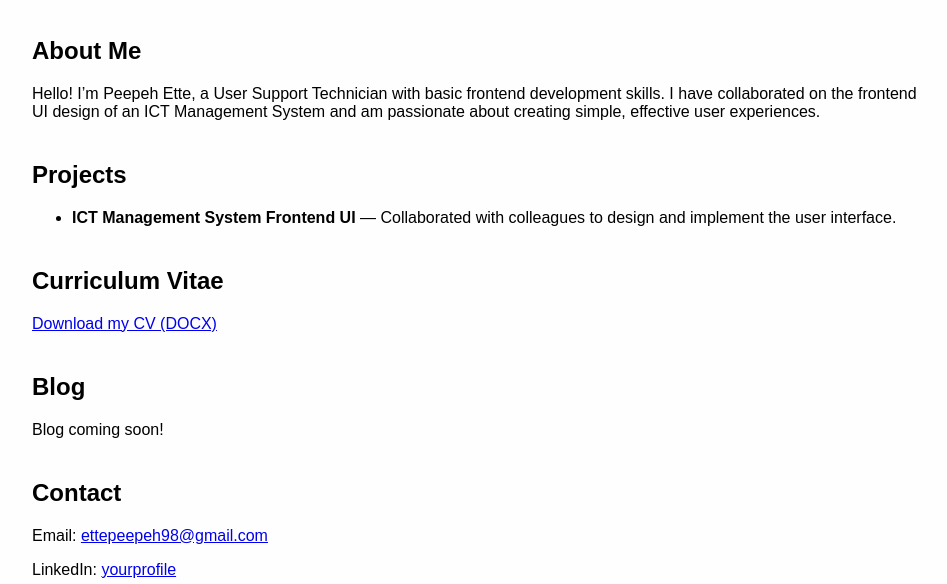
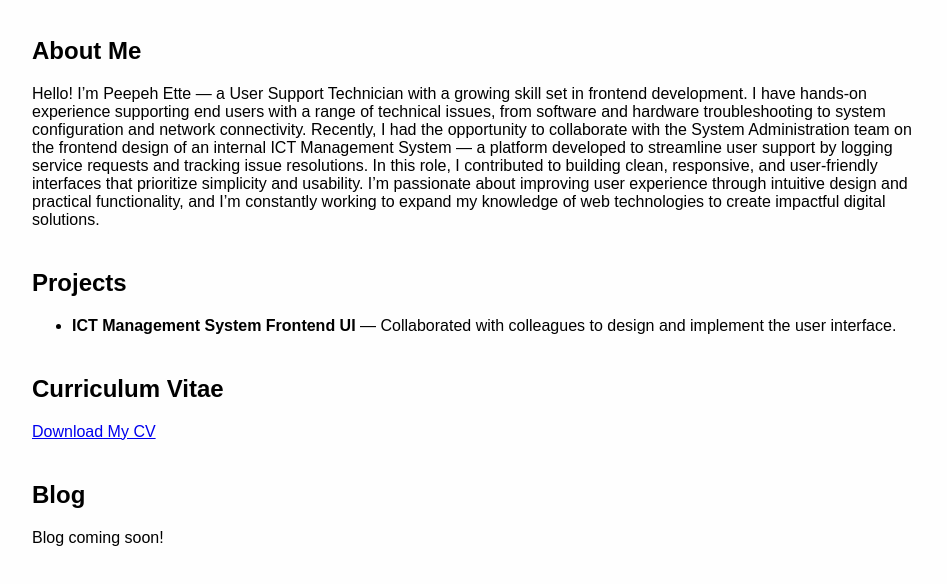
Before and after one commit to Peepeh-Ette/Peepeh-Ette.github.io, a plain HTML site: page index.html in a window 1280 px wide. Shown: the part 148-732 px from the top of the page, without its empty margins (158-1105 px from the left). Drawn offline with Linux system fonts and the light colour scheme.

Commit message:
Add Porfolio Picture and refined About Me

```diff
--- a/index.html
+++ b/index.html
@@ -3,6 +3,7 @@
 <head>
   <meta charset="UTF-8" />
   <meta name="viewport" content="width=device-width, initial-scale=1" />
+  <img src="/assets/profile_pic.jpg" alt="Peepeh Ette Portfolio Logo" style="display: none;" />
   <title>Peepeh Ette | User Support Technician Portfolio</title>
     <link rel="stylesheet" href="/css/styles.css" />
 </head>
@@ -23,7 +24,10 @@
   <main>
     <section id="about">
       <h2>About Me</h2>
-      <p>Hello! I’m Peepeh Ette, a User Support Technician with basic frontend development skills. I have collaborated on the frontend UI design of an ICT Management System and am passionate about creating simple, effective user experiences.</p>
+      <p>Hello! I’m Peepeh Ette — a User Support Technician with a growing skill set in frontend development.
+I have hands-on experience supporting end users with a range of technical issues, from software and hardware troubleshooting to system configuration and network connectivity. Recently, I had the opportunity to collaborate with the System Administration team on the frontend design of an internal ICT Management System — a platform developed to streamline user support by logging service requests and tracking issue resolutions.
+
+In this role, I contributed to building clean, responsive, and user-friendly interfaces that prioritize simplicity and usability. I’m passionate about improving user experience through intuitive design and practical functionality, and I’m constantly working to expand my knowledge of web technologies to create impactful digital solutions.</p>
     </section>
 
     <section id="projects">
@@ -35,7 +39,8 @@
 
     <section id="cv">
       <h2>Curriculum Vitae</h2>
-      <p><a href="/assets/CV.docx" target="_blank">Download my CV (DOCX)</a></p>
+      <p><a href="assets/CV.docx" download>Download My CV</a>
+</p>
     </section>
 
     <section id="blog">
```
